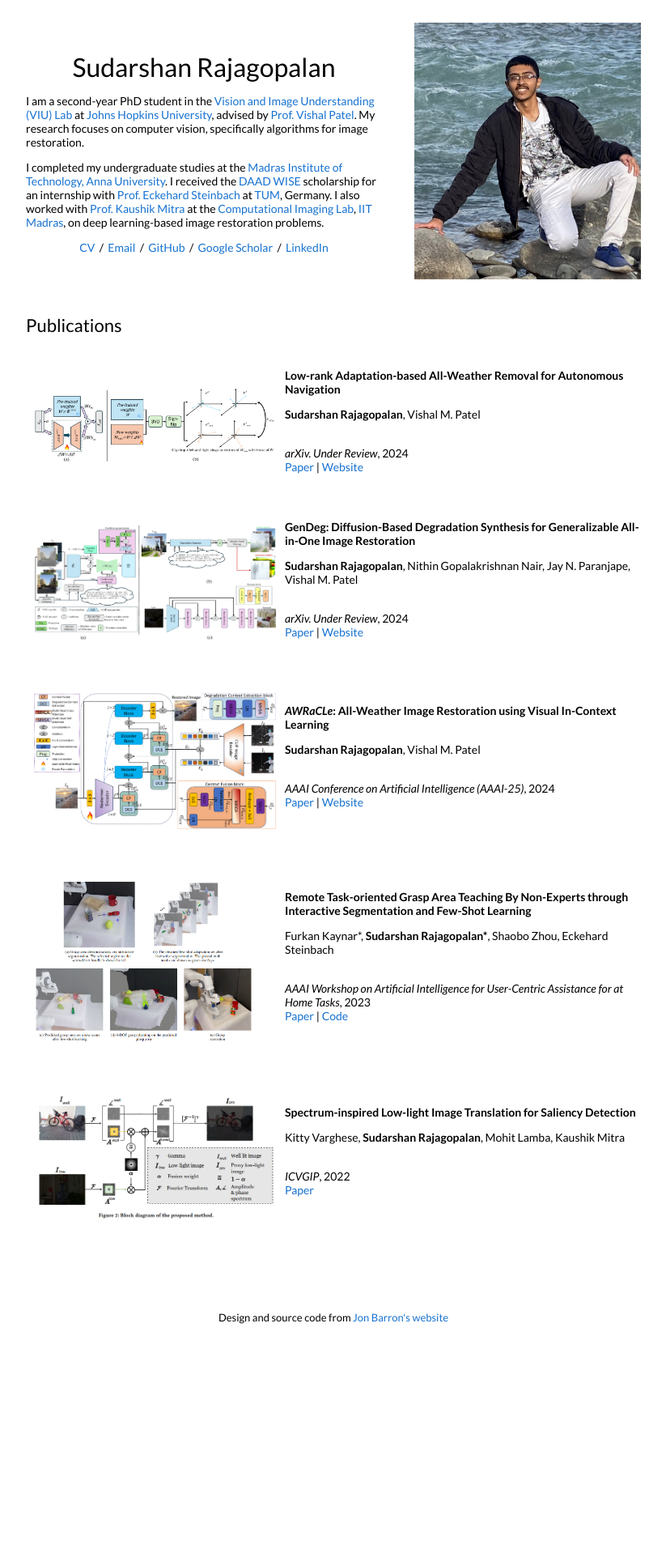
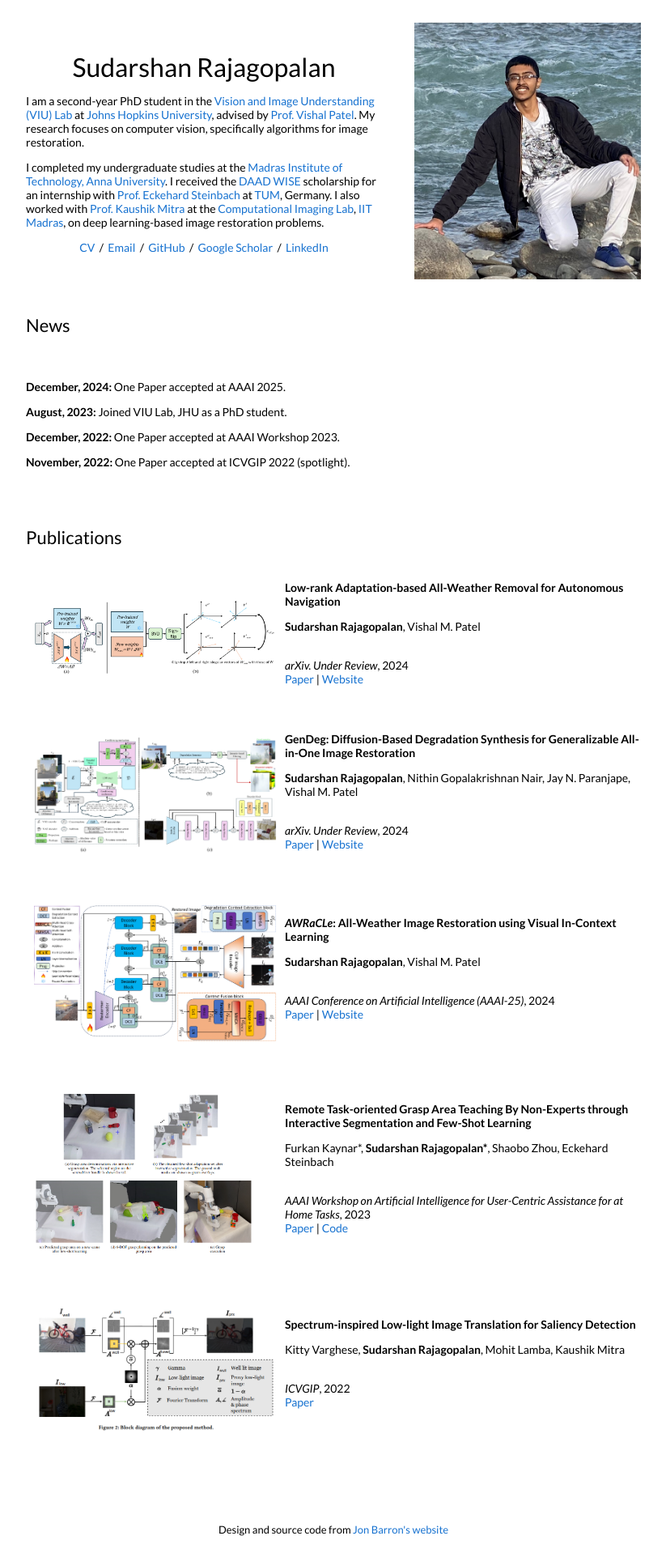
Before and after one commit to sudraj2002/sudraj2002.github.io, a Jekyll site: the page built from _posts/2024-11-27-loraa.md, in a window 1280 px wide. Shown: the whole page at 81% size, without its empty margins (228-1051 px from the left). Built offline with Jekyll 4.4.1, drawn with Linux system fonts in a browser that asks for light colours; before the commit the page ends 1656 px from its top, so only the background shows below that.

Commit message:
Update default.html

```diff
--- a/_layouts/default.html
+++ b/_layouts/default.html
@@ -68,6 +68,26 @@
           </tr>
         </table>
 
+
+        <!-- News Section -->
+        <table style="width:100%;border:0px;border-spacing:0px;border-collapse:separate;margin-right:auto;margin-left:auto;">
+          <tr>
+            <td style="padding:2.5%;width:100%;vertical-align:middle">
+              <h2>News</h2>
+            </td>
+          </tr>
+        </table>
+        <table style="width:100%;border:0px;border-spacing:0px;border-collapse:separate;margin-right:auto;margin-left:auto;">
+          <tr>
+            <td style="padding:2.5%;width:100%;vertical-align:middle">
+              <p><strong>December, 2024:</strong> One Paper accepted at AAAI 2025.</p>
+              <p><strong>August, 2023:</strong> Joined VIU Lab, JHU as a PhD student.</p>
+              <p><strong>December, 2022:</strong> One Paper accepted at AAAI Workshop 2023.</p>
+              <p><strong>November, 2022:</strong> One Paper accepted at ICVGIP 2022 (spotlight).</p>
+            </td>
+          </tr>
+        </table>
+        <br>
 
         <table style="width:100%;border:0px;border-spacing:0px;border-collapse:separate;margin-right:auto;margin-left:auto;">
           <tr>
```
